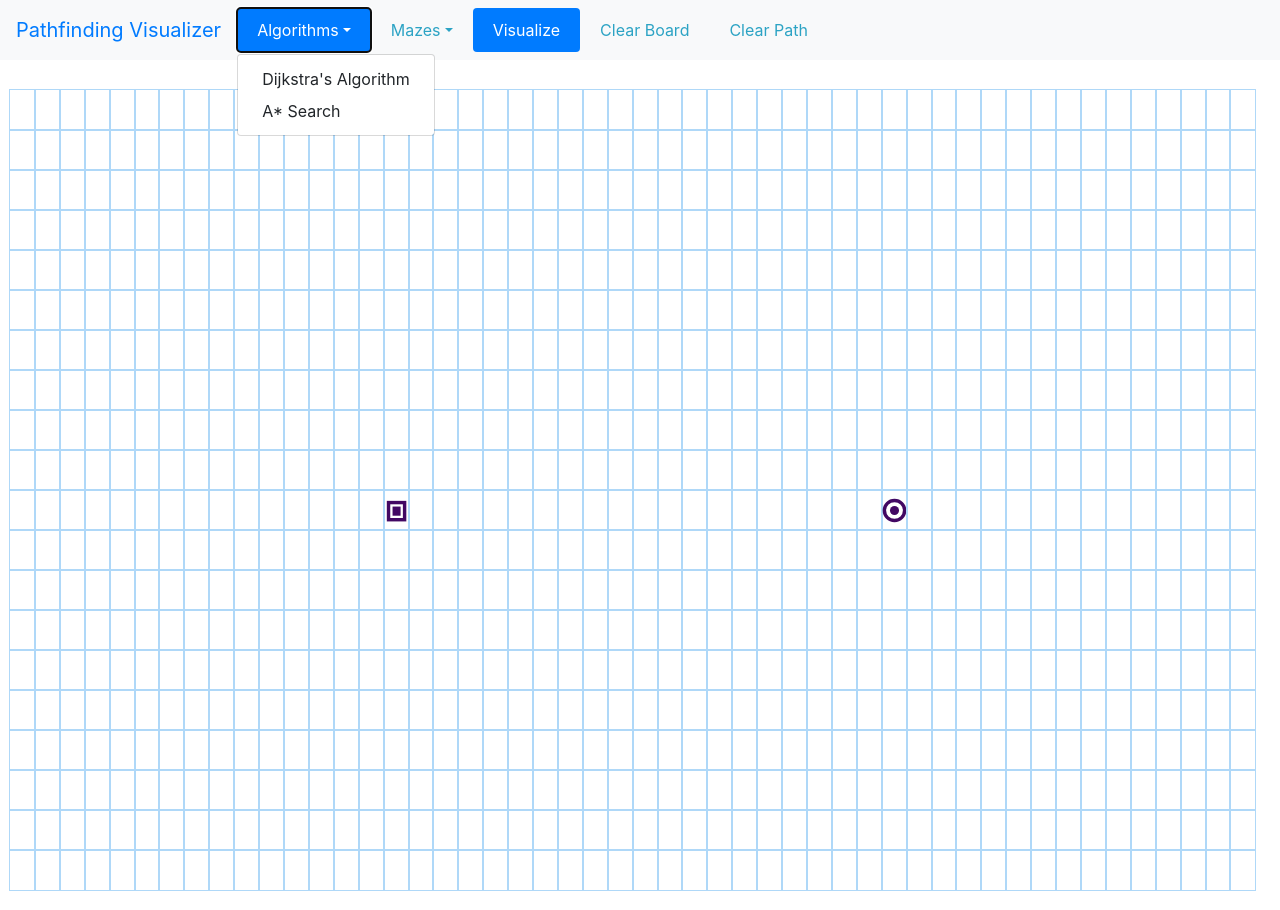
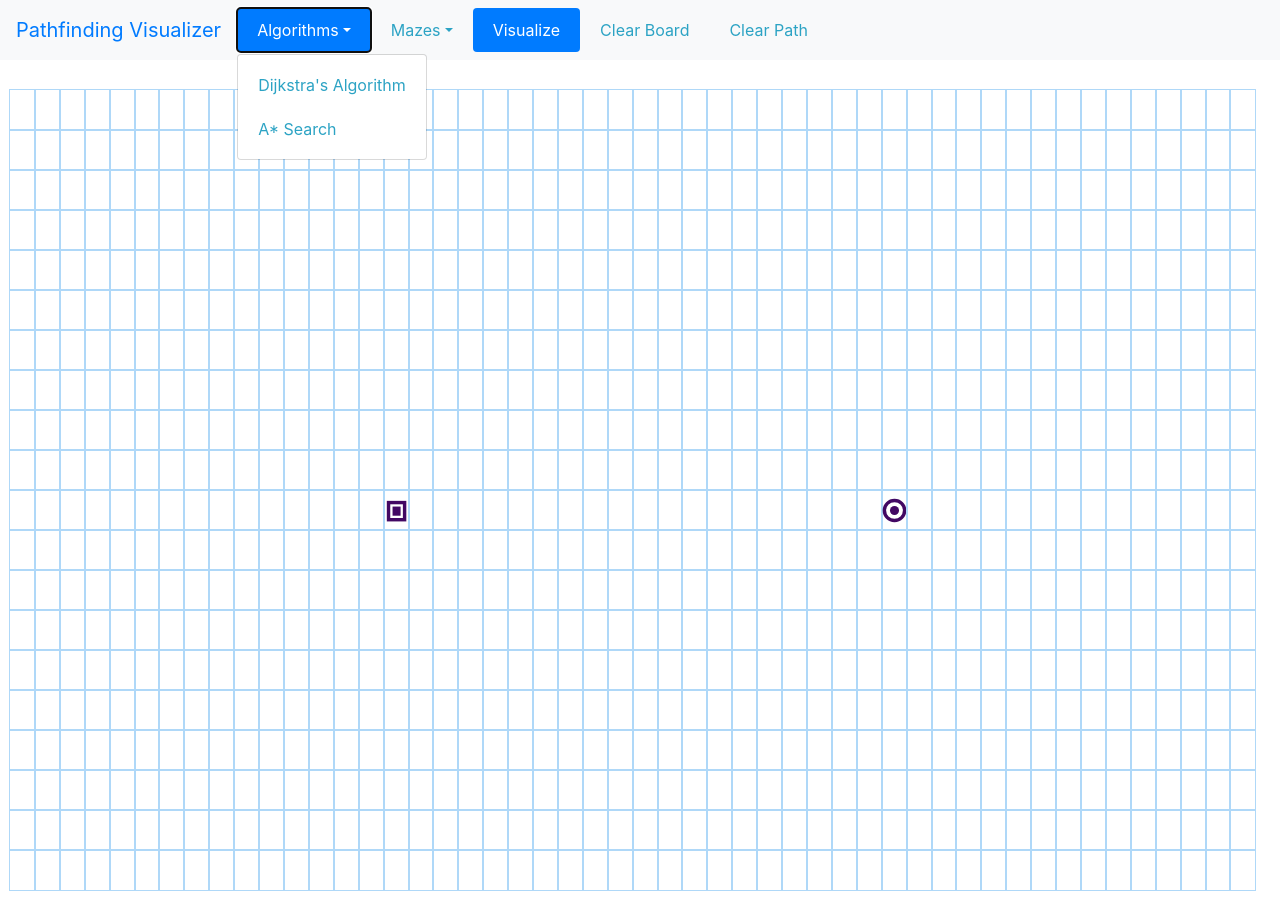
Before and after one commit to ala-bouzeghaia/pathfinding-visualizer, a React (Create React App) app: page / in a window 1280 px wide. Both pictures are taken after a click on the button "Algorithms". Built offline with nearby package versions, Linux system fonts and the light colour scheme.

Commit message:
Changed style of dropdown items

```diff
--- a/src/components/navbar.js
+++ b/src/components/navbar.js
@@ -42,13 +42,13 @@ const Navbar = () => {
 
             <div className="dropdown-menu">
               <button
-                className="dropdown-item"
+                className="link-button dropdown-item"
                 onClick={() => dispatch(dijkstraAlgo())}
               >
                 Dijkstra's Algorithm
               </button>
               <button
-                className="dropdown-item"
+                className="link-button dropdown-item"
                 onClick={() => dispatch(a_starAlgo())}
               >
                 A* Search
@@ -67,13 +67,13 @@ const Navbar = () => {
             </button>
             <div className="dropdown-menu">
               <button
-                className="dropdown-item"
+                className=" link-button dropdown-item"
                 onClick={() => dispatch(RandomMaze())}
               >
                 Random Maze
               </button>
               <button
-                className="dropdown-item"
+                className="link-button dropdown-item"
                 onClick={() => dispatch(RecursiveDivision())}
               >
                 Recursive Division
```
